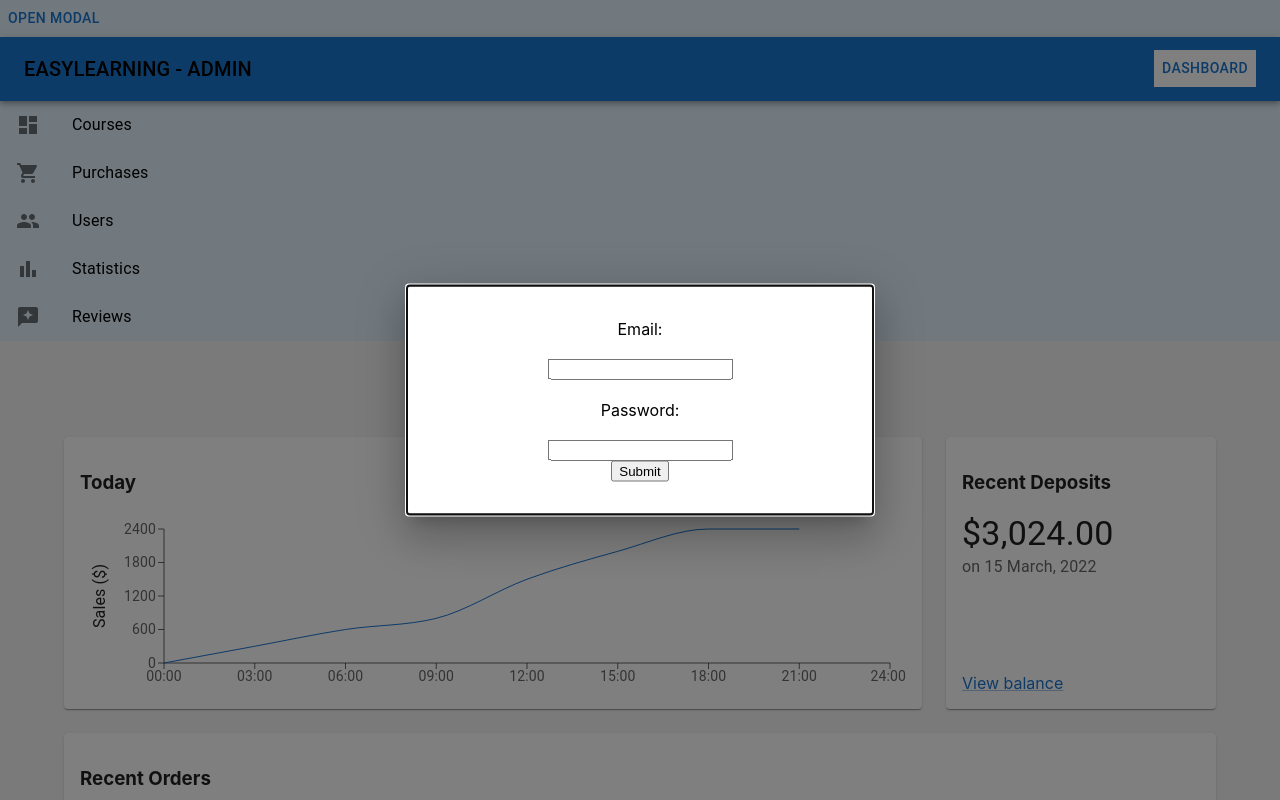
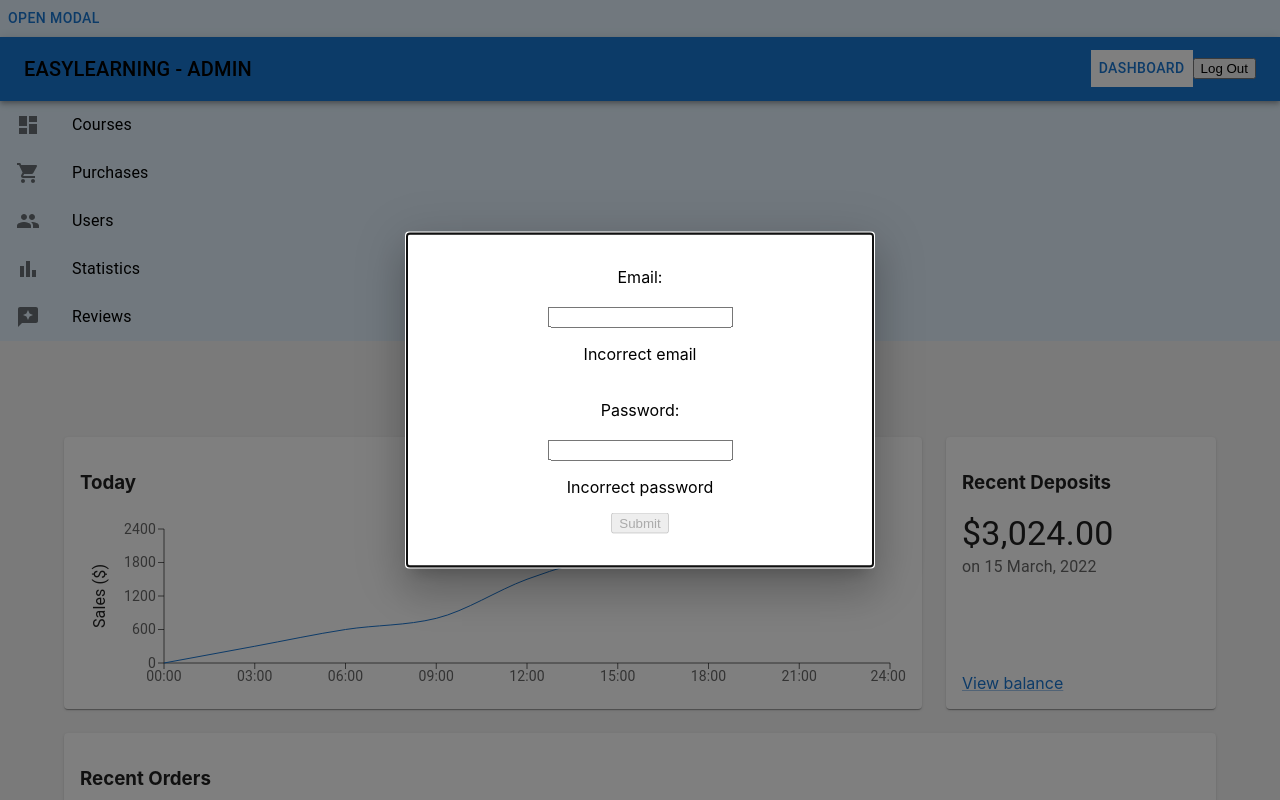
Before and after one commit to diazjoaquin/Admin-EasyLearning, a React (Create React App) app: page / in a window 1280 px wide. Shown: the top 800 px of the page. Built offline with nearby package versions, Linux system fonts and the light colour scheme.

Commit message:
login arreglado

```diff
--- a/src/components/navbar/Navbar.jsx
+++ b/src/components/navbar/Navbar.jsx
@@ -22,8 +22,7 @@ import { ErrorSharp } from '@mui/icons-material';
 export default function PrimarySearchAppBar() {
 
   const [errors, setErrors] = React.useState({
-    email: null,
-    password: null
+    email: "Incorrect email", password: "Incorrect password"
   })
   const [anchorEl, setAnchorEl] = React.useState(null);
   const [mobileMoreAnchorEl, setMobileMoreAnchorEl] = React.useState(null);
@@ -154,15 +153,26 @@ export default function PrimarySearchAppBar() {
   }
 
   const handleSubmit = () => {
-    handleClose()
-    sessionStorage.setItem("user", JSON.stringify("on"))
+    if(errors.email === null && errors.password === null){
+      handleClose()
+      sessionStorage.setItem("user", JSON.stringify("on"))
+    }
+  }
+
+  // logout
+  const [update, setUpdate] = React.useState(false)
+  const handleLogout = () => {
+     sessionStorage.clear()
+     setErrors({
+      email: "Incorrect email", password: "Incorrect password"
+    })
+     setUpdate(!update)
   }
 
   React.useEffect(() => {
     if (!userDB)
       handleOpen()
-    console.log(errors);
-  }, [userDB])
+  }, [userDB, update, errors])
 
   return (
     <Box sx={{ flexGrow: 1 }}>
@@ -218,6 +228,7 @@ export default function PrimarySearchAppBar() {
           </Box>
           <Box sx={{ display: { xs: 'flex', md: 'none' } }}>
           </Box>
+        <button onClick={handleLogout}>Log Out</button>
         </Toolbar>
       </AppBar>
       {renderMobileMenu}
```
Also changed, not shown: src/components/basicMenu/BasicMenu.jsx (line endings or trailing spaces).
